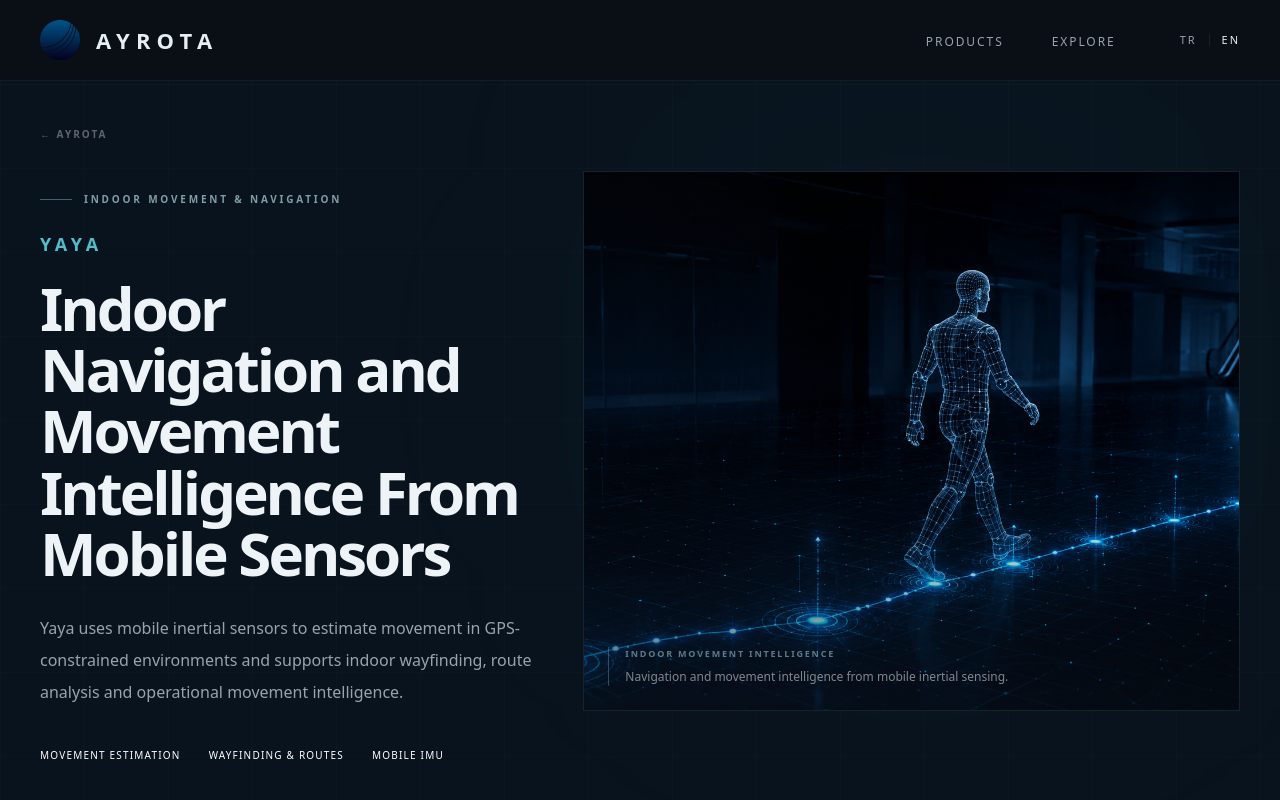
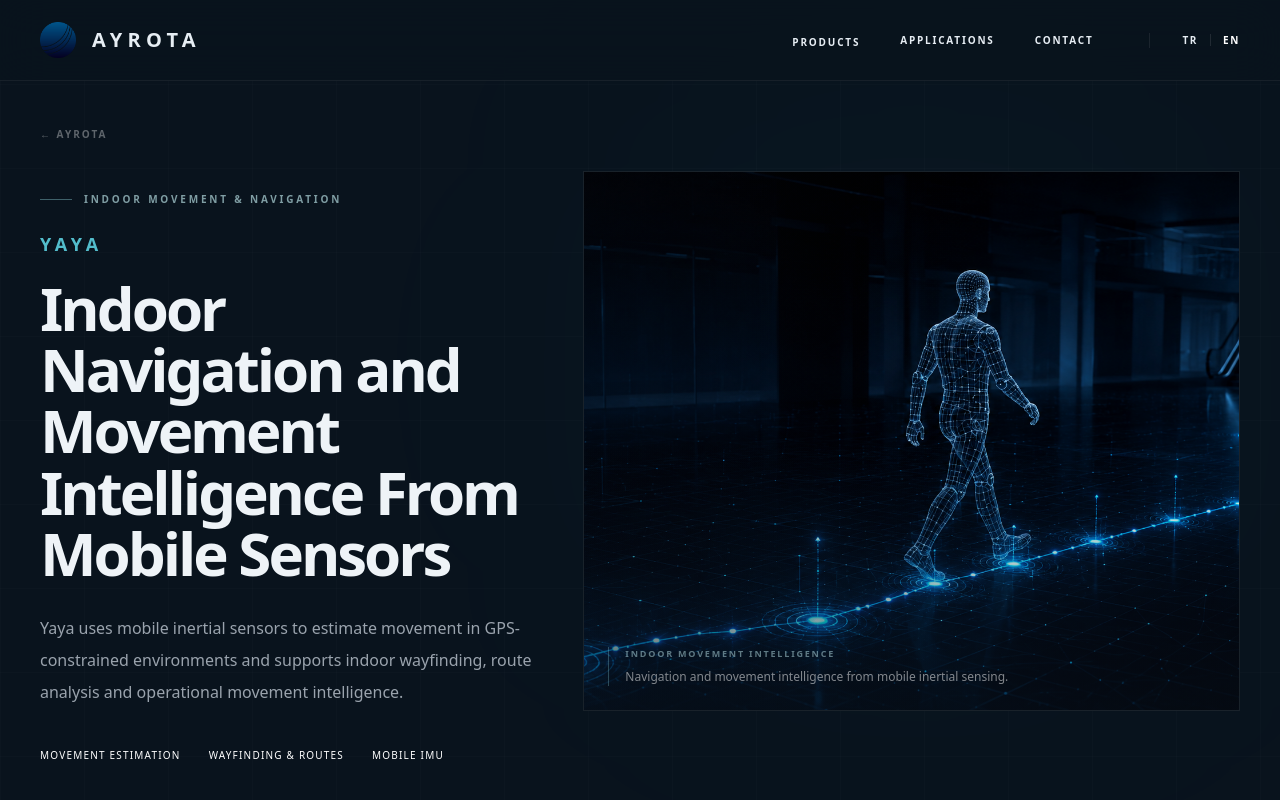
Before and after one commit to ayrota/ayrota.com, a React (Vite) app: page /#/yaya in a window 1280 px wide. Shown: the top 800 px of the page. Built offline with nearby package versions, Linux system fonts and the light colour scheme.

Commit message:
ayrota.com header ve footer

```diff
--- a/src/components/header.tsx
+++ b/src/components/header.tsx
@@ -1,164 +1,335 @@
 import { useState } from 'react';
 import { Link } from 'react-router-dom';
+import { Menu, X } from 'lucide-react';
 
 import { Container } from './Container';
 import { useLanguage } from '../lib/LanguageContext';
 
-type NavSubItem = {
-  label: string;
-  href: string;
-  dividerAfter?: boolean;
-};
-
-type NavItem = {
-  label: string;
-  items: NavSubItem[];
-};
-
 export function Header() {
   const { lang, setLang } = useLanguage();
-  const [activeMenu, setActiveMenu] = useState<string | null>(null);
 
-  const NAV_ITEMS: NavItem[] = [
-    {
-      label: lang === 'tr' ? 'ÜRÜNLER' : 'PRODUCTS',
-      items: [
-        {
-          label: lang === 'tr' ? 'Tüm Ürünler' : 'All Products',
-          href: '/#products',
-          dividerAfter: true,
-        },
-        {
-          label: 'ALKON',
-          href: '/alkon',
-        },
-        {
-          label: 'YÖRÜK',
-          href: '/yoruk',
-        },
-        {
-          label: 'YAYA',
-          href: '/yaya',
-        },
-      ],
-    },
-    {
-      label: lang === 'tr' ? 'KEŞFET' : 'EXPLORE',
-      items: [
-        {
-          label: lang === 'tr' ? 'Çekirdek Teknoloji' : 'Core Technology',
-          href: '/#technology',
-        },
-        {
-          label: lang === 'tr' ? 'Kullanım Alanları' : 'Applications',
-          href: '/#applications',
-        },
-        {
-          label: lang === 'tr' ? 'İletişim' : 'Contact',
-          href: '/#contact',
-        },
-      ],
-    },
-  ];
+  const [productsOpen, setProductsOpen] = useState(false);
+  const [mobileOpen, setMobileOpen] = useState(false);
+
+  const closeMobile = () => {
+    setMobileOpen(false);
+    setProductsOpen(false);
+  };
 
   const langButtonClass = (target: 'tr' | 'en') =>
     [
-      'text-[11px] tracking-[0.18em] transition-colors',
-      lang === target ? 'text-fg' : 'text-muted hover:text-fg',
+      'text-[10px] font-semibold tracking-[0.16em] transition-colors',
+      lang === target
+        ? 'text-white'
+        : 'text-white/32 hover:text-white/70',
     ].join(' ');
 
+  const navLinkClass =
+    'relative py-8 text-[10px] font-semibold uppercase tracking-[0.18em] text-white/42 transition-colors hover:text-white/75';
+
   return (
-    <header className="fixed left-0 top-0 z-50 w-full">
-      <div className="border-b border-line/50 bg-bg/85 backdrop-blur-xl">
+    <header className="fixed inset-x-0 top-0 z-[100] w-full overflow-visible">
+      <div className="relative z-[100] border-b border-white/[0.06] bg-[#09131d]/95 backdrop-blur-xl">
         <Container className="flex h-20 items-center">
+          {/* Brand */}
           <Link
             to="/#hero"
-            aria-label="Ayrota ana sayfa"
+            aria-label={
+              lang === 'tr'
+                ? 'Ayrota ana sayfa'
+                : 'Ayrota home'
+            }
+            onClick={closeMobile}
             className="group inline-flex items-center gap-4"
           >
             <img
               src="/icon.png"
-              alt="Ayrota Logo"
-              className="h-10 w-10 object-contain opacity-90 transition-opacity group-hover:opacity-100"
+              alt="Ayrota"
+              className="h-9 w-9 object-contain opacity-90 transition-opacity group-hover:opacity-100"
             />
 
-            <span className="text-[22px] font-semibold tracking-[0.28em] text-fg">AYROTA</span>
+            <span className="text-[20px] font-semibold tracking-[0.26em] text-white/92">
+              AYROTA
+            </span>
           </Link>
 
-          <div className="ml-auto flex items-center gap-16">
-            <nav className="hidden items-center gap-12 lg:flex">
-              {NAV_ITEMS.map((item) => (
-                <div
-                  key={item.label}
-                  className="relative"
-                  onMouseEnter={() => setActiveMenu(item.label)}
-                  onMouseLeave={() => setActiveMenu(null)}
+          {/* Desktop */}
+          <div className="ml-auto hidden items-center gap-14 lg:flex">
+            <nav className="flex items-center gap-10">
+              {/* Products */}
+              <div
+                className="relative"
+                onMouseEnter={() => setProductsOpen(true)}
+                onMouseLeave={() => setProductsOpen(false)}
+              >
+                <Link
+                  to="/#products"
+                  onClick={() => setProductsOpen(false)}
+                  aria-expanded={productsOpen}
+                  className={[
+                    navLinkClass,
+                    productsOpen ? 'text-white' : '',
+                  ].join(' ')}
                 >
-                  <button
-                    type="button"
+                  {lang === 'tr'
+                    ? 'ÜRÜNLER'
+                    : 'PRODUCTS'}
+
+                  <span
                     className={[
-                      'text-[12px] font-medium tracking-[0.16em] transition-colors',
-                      activeMenu === item.label ? 'text-fg' : 'text-muted hover:text-fg',
+                      'absolute bottom-[22px] left-0 h-px bg-cyan-200/50 transition-all duration-300',
+                      productsOpen
+                        ? 'w-full'
+                        : 'w-0',
                     ].join(' ')}
-                  >
-                    {item.label}
-                  </button>
+                  />
+                </Link>
 
-                  {activeMenu === item.label && (
-                    <div className="absolute left-1/2 top-full -translate-x-1/2 pt-5">
-                      <div className="min-w-[220px] border border-fg/10 bg-bg/95 px-5 py-5 shadow-2xl shadow-black/20 backdrop-blur-xl">
-                        <div className="flex flex-col">
-                          {item.items.map((subItem) => (
-                            <div key={subItem.label}>
-                              <Link
-                                to={subItem.href}
-                                onClick={() => setActiveMenu(null)}
-                                className="group flex items-center gap-3 whitespace-nowrap py-2"
-                              >
-                                <span className="h-px w-0 bg-cyan-300/80 transition-all duration-300 group-hover:w-4" />
+                {productsOpen && (
+                  <div className="absolute left-1/2 top-full z-[200] -translate-x-1/2 pt-2">
+                    <div className="min-w-[180px] border border-white/[0.10] bg-[#0b1621] p-2 shadow-[0_24px_60px_rgba(0,0,0,0.45)]">
+                      <ProductLink
+                        href="/alkon"
+                        label="ALKON"
+                        onClick={() =>
+                          setProductsOpen(false)
+                        }
+                      />
 
-                                <span className="text-[12px] font-medium tracking-[0.08em] text-fg/60 transition-colors group-hover:text-fg">
-                                  {subItem.label}
-                                </span>
-                              </Link>
+                      <ProductLink
+                        href="/yaya"
+                        label="YAYA"
+                        onClick={() =>
+                          setProductsOpen(false)
+                        }
+                      />
 
-                              {subItem.dividerAfter && <div className="my-3 h-px bg-fg/10" />}
-                            </div>
-                          ))}
-                        </div>
-                      </div>
+                      <ProductLink
+                        href="/yoruk"
+                        label="YÖRÜK"
+                        onClick={() =>
+                          setProductsOpen(false)
+                        }
+                      />
                     </div>
-                  )}
-                </div>
-              ))}
+                  </div>
+                )}
+              </div>
+
+              {/* Applications */}
+              <Link
+                to="/#applications"
+                className={navLinkClass}
+              >
+                {lang === 'tr'
+                  ? 'UYGULAMALAR'
+                  : 'APPLICATIONS'}
+              </Link>
+
+              {/* Contact */}
+              <Link
+                to="/#contact"
+                className={navLinkClass}
+              >
+                {lang === 'tr'
+                  ? 'İLETİŞİM'
+                  : 'CONTACT'}
+              </Link>
             </nav>
 
-            <div className="hidden items-center gap-3 lg:flex">
-              <button type="button" onClick={() => setLang('tr')} className={langButtonClass('tr')}>
+            {/* Language */}
+            <div className="flex items-center gap-3 border-l border-white/[0.08] pl-8">
+              <button
+                type="button"
+                onClick={() => setLang('tr')}
+                className={langButtonClass('tr')}
+              >
                 TR
               </button>
 
-              <span className="h-3 w-px bg-line/80" />
+              <span className="h-3 w-px bg-white/[0.10]" />
 
-              <button type="button" onClick={() => setLang('en')} className={langButtonClass('en')}>
+              <button
+                type="button"
+                onClick={() => setLang('en')}
+                className={langButtonClass('en')}
+              >
+                EN
+              </button>
+            </div>
+          </div>
+
+          {/* Mobile */}
+          <div className="ml-auto flex items-center gap-5 lg:hidden">
+            <div className="flex items-center gap-2">
+              <button
+                type="button"
+                onClick={() => setLang('tr')}
+                className={langButtonClass('tr')}
+              >
+                TR
+              </button>
+
+              <span className="text-white/20">
+                /
+              </span>
+
+              <button
+                type="button"
+                onClick={() => setLang('en')}
+                className={langButtonClass('en')}
+              >
                 EN
               </button>
             </div>
 
-            <div className="flex items-center gap-3 lg:hidden">
-              <button type="button" onClick={() => setLang('tr')} className={langButtonClass('tr')}>
-                TR
-              </button>
-
-              <span className="text-muted">/</span>
-
-              <button type="button" onClick={() => setLang('en')} className={langButtonClass('en')}>
-                EN
-              </button>
-            </div>
+            <button
+              type="button"
+              aria-label={
+                mobileOpen
+                  ? lang === 'tr'
+                    ? 'Menüyü kapat'
+                    : 'Close menu'
+                  : lang === 'tr'
+                    ? 'Menüyü aç'
+                    : 'Open menu'
+              }
+              aria-expanded={mobileOpen}
+              onClick={() =>
+                setMobileOpen((value) => !value)
+              }
+              className="flex h-10 w-10 items-center justify-center border border-white/[0.08] text-white/65 transition hover:border-white/[0.16] hover:text-white"
+            >
+              {mobileOpen ? (
+                <X
+                  size={18}
+                  strokeWidth={1.5}
+                />
+              ) : (
+                <Menu
+                  size={18}
+                  strokeWidth={1.5}
+                />
+              )}
+            </button>
           </div>
         </Container>
       </div>
+
+      {/* Mobile menu */}
+      {mobileOpen && (
+        <div className="relative z-[190] border-b border-white/[0.07] bg-[#09131d] lg:hidden">
+          <Container className="py-6">
+            <nav>
+              {/* Products */}
+              <div>
+                <Link
+                  to="/#products"
+                  onClick={closeMobile}
+                  className="mb-3 block text-[9px] font-semibold uppercase tracking-[0.22em] text-cyan-100/40 transition-colors hover:text-cyan-100/70"
+                >
+                  {lang === 'tr'
+                    ? 'ÜRÜNLER'
+                    : 'PRODUCTS'}
+                </Link>
+
+                <div className="border-t border-white/[0.06]">
+                  <MobileLink
+                    href="/alkon"
+                    label="ALKON"
+                    onClick={closeMobile}
+                  />
+
+                  <MobileLink
+                    href="/yaya"
+                    label="YAYA"
+                    onClick={closeMobile}
+                  />
+
+                  <MobileLink
+                    href="/yoruk"
+                    label="YÖRÜK"
+                    onClick={closeMobile}
+                  />
+                </div>
+              </div>
+
+              {/* Main links */}
+              <div className="mt-7 border-t border-white/[0.06]">
+                <MobileLink
+                  href="/#applications"
+                  label={
+                    lang === 'tr'
+                      ? 'UYGULAMALAR'
+                      : 'APPLICATIONS'
+                  }
+                  onClick={closeMobile}
+                />
+
+                <MobileLink
+                  href="/#contact"
+                  label={
+                    lang === 'tr'
+                      ? 'İLETİŞİM'
+                      : 'CONTACT'
+                  }
+                  onClick={closeMobile}
+                />
+              </div>
+            </nav>
+          </Container>
+        </div>
+      )}
     </header>
   );
 }
+
+function ProductLink({
+  href,
+  label,
+  onClick,
+}: {
+  href: string;
+  label: string;
+  onClick: () => void;
+}) {
+  return (
+    <Link
+      to={href}
+      onClick={onClick}
+      className="group flex items-center gap-3 px-4 py-3 transition-colors hover:bg-white/[0.035]"
+    >
+      <span className="h-px w-0 bg-cyan-200/55 transition-all duration-300 group-hover:w-4" />
+
+      <span className="text-[11px] font-semibold tracking-[0.12em] text-white/60 transition-colors group-hover:text-white">
+        {label}
+      </span>
+    </Link>
+  );
+}
+
+function MobileLink({
+  href,
+  label,
+  onClick,
+}: {
+  href: string;
+  label: string;
+  onClick: () => void;
+}) {
+  return (
+    <Link
+      to={href}
+      onClick={onClick}
+      className="flex items-center justify-between border-b border-white/[0.06] py-4"
+    >
+      <span className="text-[12px] font-medium tracking-[0.08em] text-white/70">
+        {label}
+      </span>
+
+      <span className="text-[14px] text-cyan-100/35">
+        →
+      </span>
+    </Link>
+  );
+}
```
Also changed, not shown: src/components/footer.tsx (+39 -9 lines).
